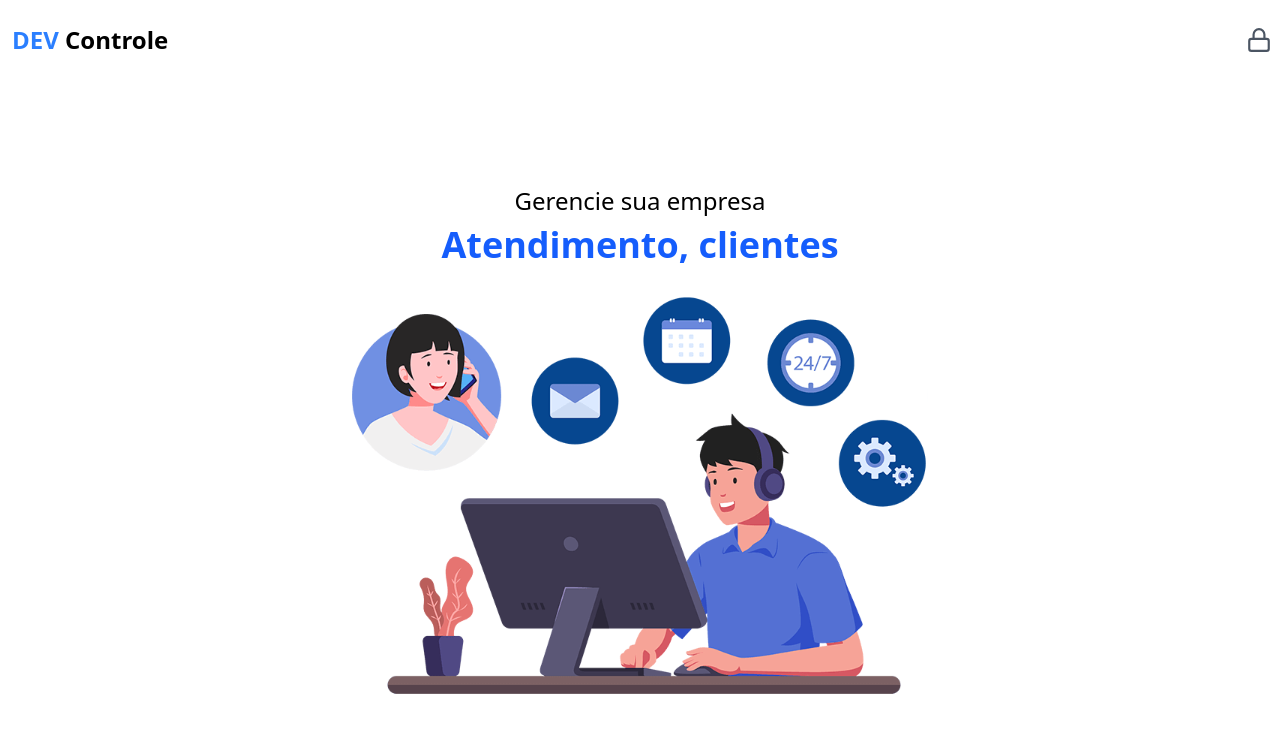
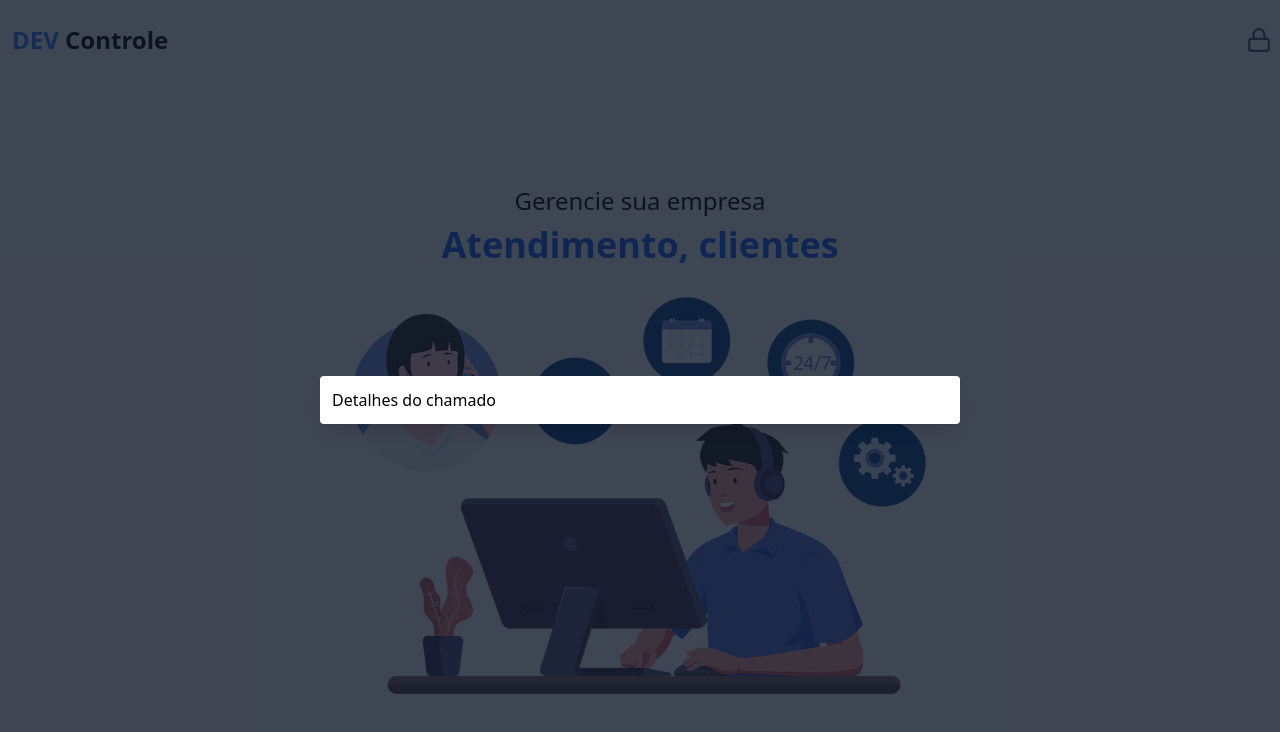
Before and after one commit to Carloss0002/dev_controle, a Next.js app: page / in a window 1280 px wide. Shown: the top 732 px of the page. Built offline with nearby package versions, Linux system fonts and the light colour scheme; no server answers.

Commit message:
feat: criado modal no projeto

```diff
--- a/src/app/dashboard/page.tsx
+++ b/src/app/dashboard/page.tsx
@@ -1,35 +1,38 @@
-import { Container } from "@/components/container/Container"
-import { getServerSession } from 'next-auth'
-import { authOptions } from '@/lib/auth'
-import {redirect} from 'next/navigation'
-import { TicketItem } from "./components/tickets/Tickets"
-import {dashboard} from '@/language/portugues.json'
+import { Container } from "@/components/container/Container";
+import { getServerSession } from "next-auth";
+import { authOptions } from "@/lib/auth";
+import { redirect } from "next/navigation";
+import { TicketItem } from "./components/tickets/Tickets";
+import { dashboard } from "@/language/portugues.json";
 
-import Link from "next/link"
-import prisma from "@/lib/prisma"
+import Link from "next/link";
+import prisma from "@/lib/prisma";
 
-export default async function Dashboard(){
-    const session = await getServerSession(authOptions)
+export default async function Dashboard() {
+  const session = await getServerSession(authOptions);
 
   if (!session || !session.user) {
-        redirect("/")
+    redirect("/");
   }
 
   const tickets = await prisma.ticket.findMany({
     where: {
       userId: session.user.id,
-            status: "ABERTO"
+      status: "ABERTO",
     },
     include: {
-            customer: true
-        }
-    })
+      customer: true,
+    },
+  });
 
   return (
     <Container>
       <div className="flex items-center justify-between">
         <h1 className="text-3xl font-bold">Chamados</h1>
-                <Link href="/dashboard/new" className="bg-blue-500 px-4 py-1 rounded text-white">
+        <Link
+          href="/dashboard/new"
+          className="bg-blue-500 px-4 py-1 rounded text-white"
+        >
           {dashboard.createTicket}
         </Link>
       </div>
@@ -37,25 +40,29 @@
         <thead>
           <tr>
             <th className="font-medium text-left pl-1">{dashboard.client}</th>
-                        <th className="font-medium text-left hidden sm:block">{dashboard.date_registration}</th>
+            <th className="font-medium text-left hidden sm:block">
+              {dashboard.date_registration}
+            </th>
             <th className="font-medium text-left">{dashboard.status}</th>
             <th className="font-medium text-left">{dashboard.actions}</th>
           </tr>
         </thead>
         <tbody>
-                    {
-                        tickets.map(ticket => (
-                            <TicketItem key={ticket.id} ticket={ticket} customer={ticket.customer}/>
-                        ))
-                    }
+          {tickets.map((ticket) => (
+            <TicketItem
+              key={ticket.id}
+              ticket={ticket}
+              customer={ticket.customer}
+            />
+          ))}
         </tbody>
 
-                {
-                    tickets.length === 0 && (
-                        <h1 className="px-2 md:px-0 text-gray-600">Nenhum ticket ABERTO foi encontrado</h1>
-                    )
-                }
+        {tickets.length === 0 && (
+          <h1 className="px-2 md:px-0 text-gray-600">
+            Nenhum ticket ABERTO foi encontrado
+          </h1>
+        )}
       </table>
     </Container>
-    )
+  );
 }
--- a/src/app/layout.tsx
+++ b/src/app/layout.tsx
@@ -2,6 +2,8 @@
 import { Header } from "@/components/header/Header";
 import { Geist, Geist_Mono } from "next/font/google";
 import { AuthProvider } from '@/providers/auth'
+import { ModalProvider } from '@/providers/modal'
+
 import "./globals.css";
 
 const geistSans = Geist({
@@ -30,8 +32,10 @@
         className={`${geistSans.variable} ${geistMono.variable} antialiased`}
       >
         <AuthProvider>
-          <Header/>
-          {children}
+          <ModalProvider>
+            <Header/>
+            {children}
+          </ModalProvider>
         </AuthProvider>
       </body>
     </html>
--- /dev/null
+++ b/src/components/modal/modalComponent.tsx
@@ -0,0 +1,13 @@
+"use client"
+
+export function ModalTicket(){
+    return (
+        <section className="absolute bg-gray-900/80 w-full min-h-screen">
+            <div className="absolute inset-0 flex items-center justify-center">
+                <div className="bg-white shadow-lg w-4/5 md:w-1/2 max-w-2xl p-3 rounded">
+                    <h1>Detalhes do chamado</h1>
+                </div>
+            </div>
+        </section>
+    )
+}
--- /dev/null
+++ b/src/providers/modal.tsx
@@ -0,0 +1,32 @@
+"use client"
+
+import {createContext, ReactNode, useState} from 'react'
+import { TicketProps } from '@/utils/ticket.type'
+import { CustomerInterface } from '@/utils/customer.type'
+import { ModalTicket } from '@/components/modal/modalComponent';
+
+interface ModalContextData{
+    visible: boolean;
+    handleModalVisible: () => void;
+}
+
+export const ModalContext = createContext({} as ModalContextData)
+
+export const ModalProvider = ({children}:{children:ReactNode})=>{
+    const [visible, setVisible] = useState<boolean>(true)
+
+    function handleModalVisible(){
+        setVisible(visible => !visible)
+    }
+    return (
+        <ModalContext.Provider
+            value={{
+                visible,
+                handleModalVisible
+            }}
+        >
+            {visible && <ModalTicket/>}
+            {children}
+        </ModalContext.Provider>
+    )
+}
```
Lines whose indentation alone changed are shown as unchanged.
